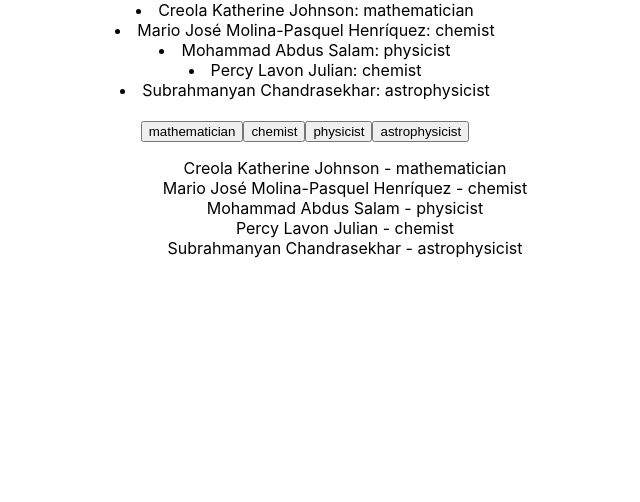
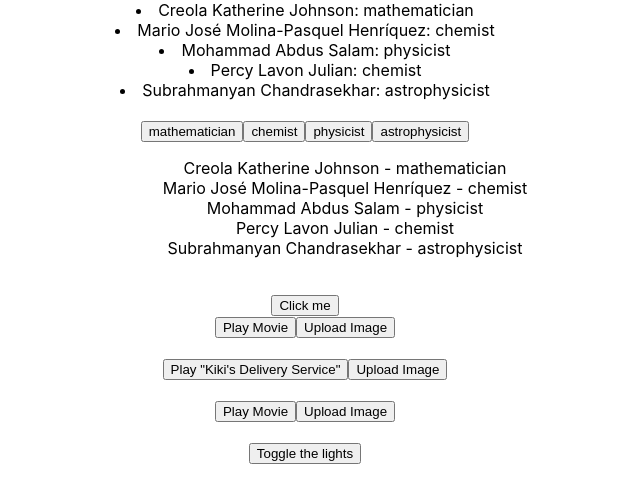
Before and after one commit to Maksimus39/programming---practice, a React (Create React App) app: page / in a window 1280 px wide. Shown: the top 502 px of the page, without its empty margins (335-975 px from the left). Built offline with nearby package versions, Linux system fonts and the light colour scheme.

Commit message:
Add component

```diff
--- a/src/App.tsx
+++ b/src/App.tsx
@@ -2,6 +2,11 @@ import React from 'react';
 import './App.css';
 import {RenderDataIsArray} from "./Рендеринг данных из массивов/RenderDataIsAraay";
 import {FilterArrayElements} from "./Фильтрация массивов элементов/FilterArrayElements";
+import {Button} from "./Реагирование на события/Button";
+import Toolbar from "./Реагирование на события/AlertButton";
+import ToolbarTwo from "./Реагирование на события/Toolbar";
+import AppThree from "./Реагирование на события/AppThree";
+import LightSwitch from "./Реагирование на события/LightSwitch";
 
 function App() {
     return (
@@ -9,6 +14,16 @@ function App() {
             <RenderDataIsArray/>
             <br/>
             <FilterArrayElements/>
+            <br/>
+            <Button/>
+            <br/>
+            <Toolbar/>
+            <br/>
+            <ToolbarTwo/>
+            <br/>
+            <AppThree/>
+            <br/>
+            <LightSwitch/>
         </div>
     );
 }
```
